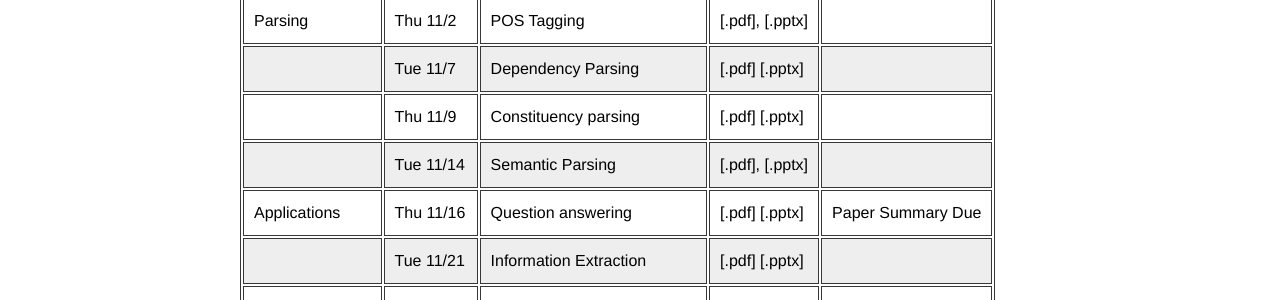
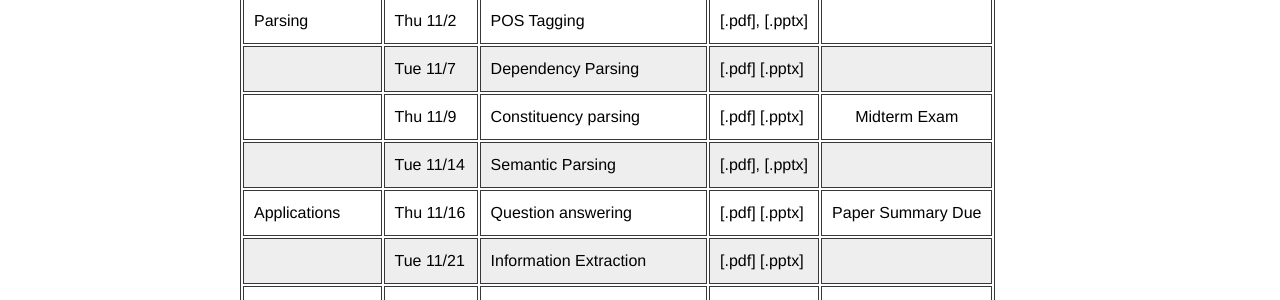
Before and after one commit to uclanlp/CS269-17, a Jekyll site: the page built from 2_syllabus.md, in a window 1280 px wide. Shown: the part 815-1115 px from the top of the page. Built offline with Jekyll 4.4.1, drawn with Linux system fonts in a browser that asks for light colours.

Commit message:
Update 2_syllabus.md

```diff
--- a/2_syllabus.md
+++ b/2_syllabus.md
@@ -22,7 +22,7 @@ The following schedule is subjected to change.
  | Tue 10/31 | Sentence Representation | [.pdf], [.pptx]|  Proposal Due
  Parsing | Thu 11/2 | POS Tagging| [.pdf], [.pptx] 	|
  | Tue 11/7 | Dependency Parsing | [.pdf] [.pptx] |
- | Thu 11/9 | Constituency parsing  | [.pdf] [.pptx] |
+ | Thu 11/9 | Constituency parsing  | [.pdf] [.pptx] | Midterm Exam
  | Tue 11/14 | Semantic Parsing | [.pdf], [.pptx]|
  Applications | Thu 11/16 | Question answering | [.pdf] [.pptx] | Paper Summary Due
  | Tue 11/21 | Information Extraction | [.pdf] [.pptx] |
```
